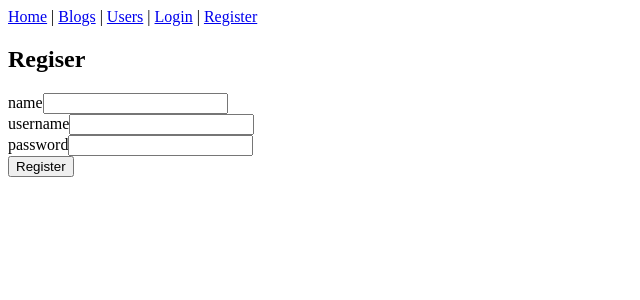
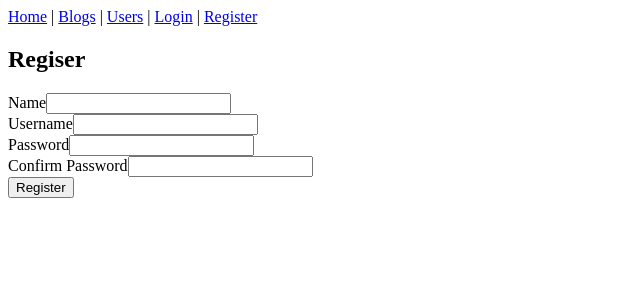
Before and after one commit to aungkokodev/fullstackopen-nextjs, a Next.js app: page /register in a window 1280 px wide. Shown: the top 300 px of the page, without its empty margins (0-640 px from the left). Built offline with nearby package versions, Linux system fonts and the light colour scheme; no server answers.

Commit message:
Exercise 15

```diff
--- a/app/actions/users.ts
+++ b/app/actions/users.ts
@@ -3,12 +3,51 @@
 import { db } from '@/db'
 import { users } from '@/db/schema'
 import bcrypt from 'bcryptjs'
+import { eq } from 'drizzle-orm'
 import { redirect } from 'next/navigation'
 
-export const registerUser = async (formData: FormData) => {
+const validate = (value: string, name: string, len = 4) => {
+  if (!value) return `${name} must not be empty`
+  else if (value.length < len)
+    return `${name} must be at least ${len} characters`
+  return ''
+}
+
+interface FormState {
+  name: string
+  username: string
+  password: string
+  confirm: string
+}
+
+export const registerUser = async (
+  prevState: { errors: FormState; values: FormState },
+  formData: FormData
+) => {
   const name = (formData.get('name') as string).trim()
   const username = (formData.get('username') as string).trim()
   const password = formData.get('password') as string
+  const confirm = formData.get('confirm') as string
+
+  const errors = {
+    name: validate(name, 'name'),
+    username: validate(username, 'username'),
+    password: validate(password, 'password', 0),
+    confirm: password !== confirm ? 'passwords do not match' : ''
+  }
+
+  if (Object.values(errors).some(Boolean)) {
+    return { errors, values: { name, username, password, confirm } }
+  }
+
+  const userExists = await db.query.users.findFirst({
+    where: eq(users.username, username)
+  })
+
+  if (userExists) {
+    errors.username = 'username must be unique'
+    return { errors, values: { name, username, password, confirm } }
+  }
 
   const passwordHash = await bcrypt.hash(password, 10)
 
--- a/app/register/page.tsx
+++ b/app/register/page.tsx
@@ -1,39 +1,76 @@
+'use client'
+
+import { useActionState } from 'react'
 import { registerUser } from '../actions/users'
 
+const initialState = {
+  name: '',
+  username: '',
+  password: '',
+  confirm: ''
+}
+
 const Register = () => {
+  const [state, formAction] = useActionState(registerUser, {
+    errors: { ...initialState },
+    values: { ...initialState }
+  })
+
   return (
     <div>
       <h2>Regiser</h2>
-      <form action={registerUser}>
+      <form action={formAction}>
         <div>
           <label>
-            name
+            Name
             <input
               type='text'
               name='name'
-              required
+              defaultValue={state.values?.name}
             />
           </label>
+          {state.errors?.name && (
+            <span style={{ color: 'red' }}> {state.errors?.name}</span>
+          )}
         </div>
         <div>
           <label>
-            username
+            Username
             <input
               type='text'
               name='username'
-              required
+              defaultValue={state.values?.username}
             />
           </label>
+          {state.errors?.username && (
+            <span style={{ color: 'red' }}> {state.errors?.username}</span>
+          )}
         </div>
         <div>
           <label>
-            password
+            Password
             <input
               type='password'
               name='password'
-              required
+              defaultValue={state.values?.password}
             />
           </label>
+          {state.errors?.password && (
+            <span style={{ color: 'red' }}> {state.errors?.password}</span>
+          )}
+        </div>
+        <div>
+          <label>
+            Confirm Password
+            <input
+              type='password'
+              name='confirm'
+              defaultValue={state.values?.confirm}
+            />
+          </label>
+          {state.errors?.confirm && (
+            <span style={{ color: 'red' }}> {state.errors?.confirm}</span>
+          )}
         </div>
         <button type='submit'>Register</button>
       </form>
```
